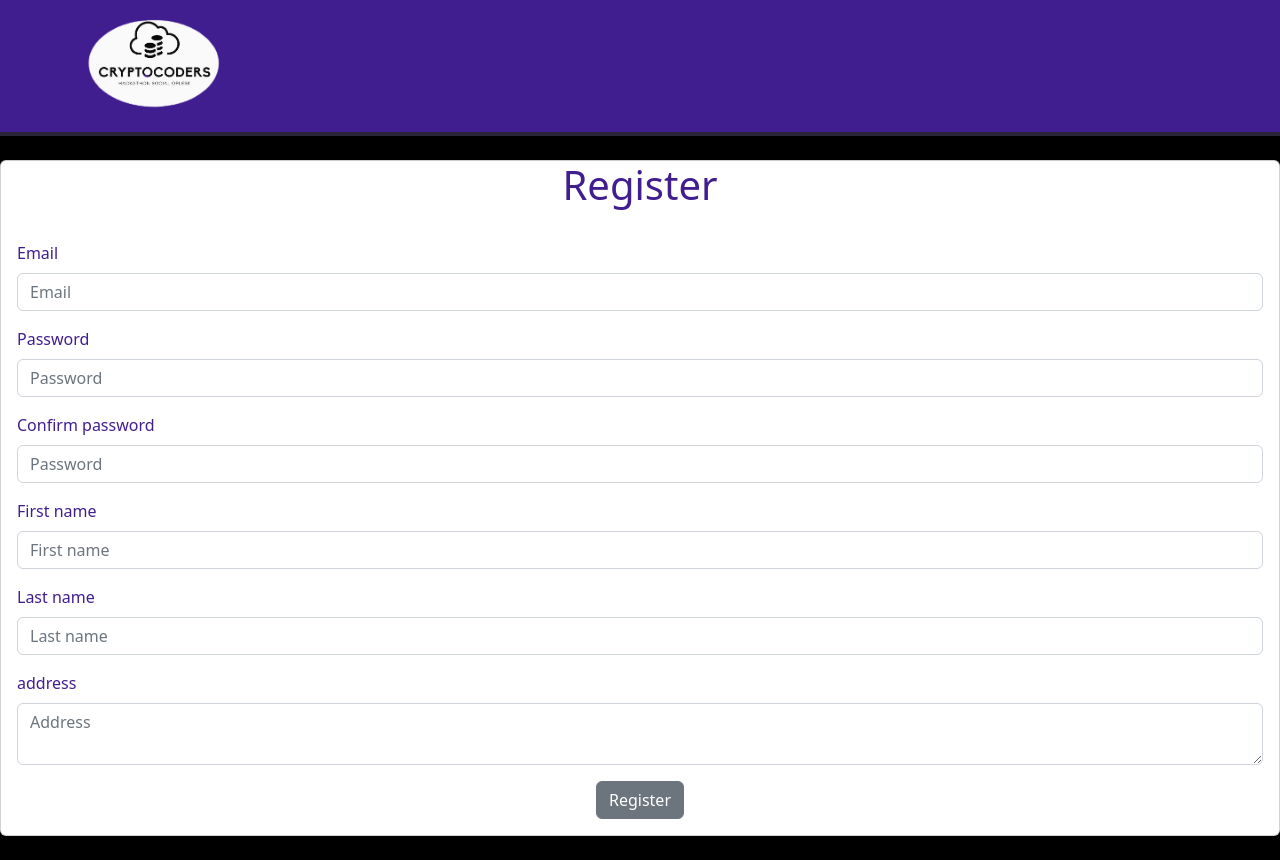
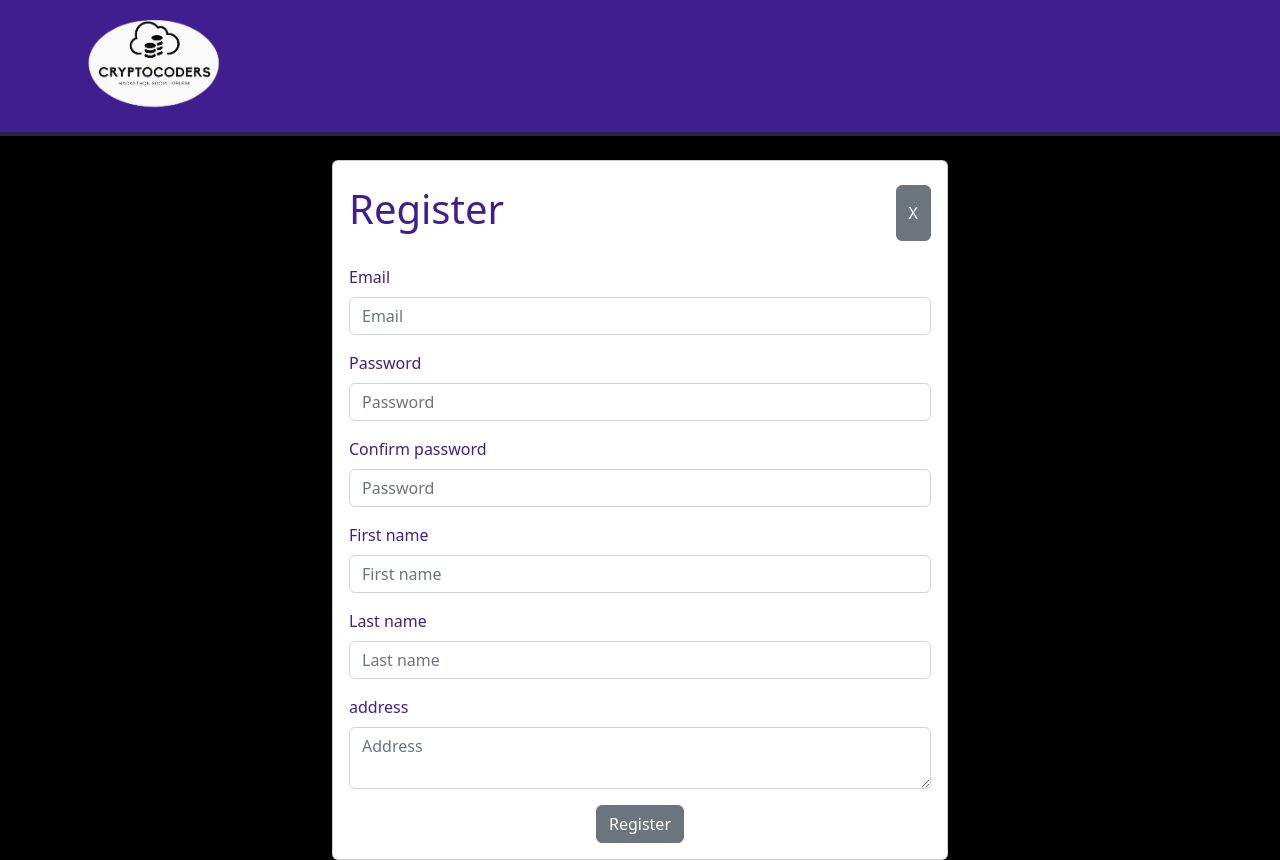
Before and after one commit to requin883/NuevoFront, a React (Vite) app: page /Register in a window 1280 px wide. Before the commit the page ends 836 px from the top, so only its background shows below. Built offline with nearby package versions, Linux system fonts and the light colour scheme.

Commit message:
feat: add style to register modal and add closing button

```diff
--- a/src/Pages/Homepages/Components/Register.jsx
+++ b/src/Pages/Homepages/Components/Register.jsx
@@ -1,6 +1,7 @@
 import { useForm } from "react-hook-form";
 import { yupResolver } from "@hookform/resolvers/yup";
 import API_AXIOS from "../../../settings/settings";
+import { useNavigate } from "react-router-dom";
 import endpointList from "../../../settings/endpoints";
 import { registerSchema } from "../../../Utils/yupSchemas";
 import {
@@ -18,9 +19,11 @@ import {
 } from 'reactstrap'
 import { useState } from "react";
 import ExamplesNavbar from "./Navbar";
-console.log(registerSchema);
 
 function Register() {
+
+  const navigate = useNavigate();
+
   const [spinner, setSpinner] = useState(false);
 
   const {
@@ -54,8 +57,12 @@ function Register() {
   return (
     <>
       <ExamplesNavbar />
-      <Card className="d-flex regcard">
-        <CardTitle className="text-center"><h1> Register</h1> </CardTitle>
+      <Container className="w-50 text-dark">
+        <Card className="d-flex regcard justify-self-center">
+          <CardTitle className="pt-4 d-flex">
+            <h1 className="ms-3"> Register</h1>
+            <Button className="ms-auto me-3" onClick={() => navigate("/")}>X</Button>
+          </CardTitle>
           <CardBody>
             <Form onSubmit={handleSubmit(fnSend)}>
               <FormGroup>
@@ -99,11 +106,12 @@ function Register() {
                   <FormFeedback> {errors.address?.message} </FormFeedback>}
               </FormGroup>
               <Container className="text-center">
-             <Button type="submit" value="register">Register</Button>
+                <Button type="submit">Register</Button>
               </Container>
             </Form>
           </CardBody>
         </Card>
+      </Container>
     </>
   );
 }
```
Lines whose indentation alone changed are shown as unchanged.
